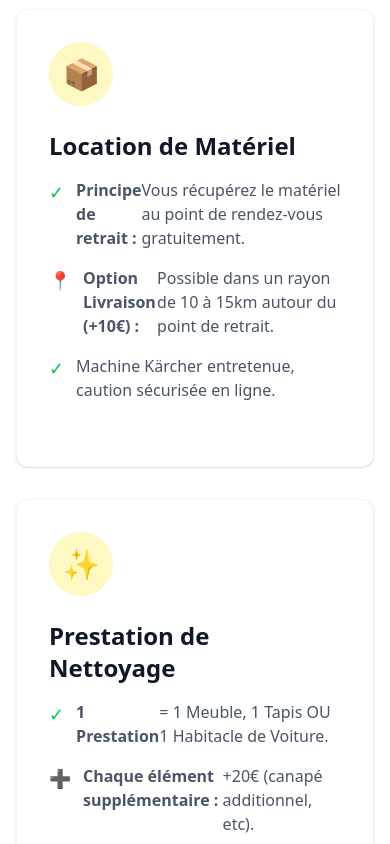
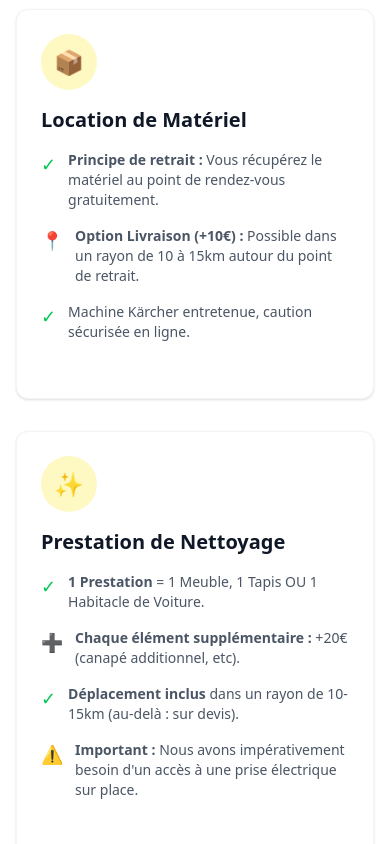
Before and after one commit to mengestion/shampouineuse-site, a Next.js app: page / in a window 390 px wide. Shown: the part 940-1784 px from the top of the page. Built offline with nearby package versions, Linux system fonts and the light colour scheme.

Commit message:
ui: optimisation affichage mobile section tarifs (textes et espacements)

```diff
--- a/app/page.tsx
+++ b/app/page.tsx
@@ -56,29 +56,29 @@ export default function Home() {
           </div>
           <div className="grid grid-cols-1 md:grid-cols-2 gap-8">
             {/* Location Card */}
-            <div className="bg-white p-8 rounded-xl shadow-sm border border-gray-100 hover:shadow-md transition">
-              <div className="w-16 h-16 bg-yellow-100 text-[#F3C300] rounded-full flex items-center justify-center mb-6 text-3xl font-bold">
+            <div className="bg-white p-6 md:p-8 rounded-xl shadow-sm border border-gray-100 hover:shadow-md transition">
+              <div className="w-14 h-14 md:w-16 md:h-16 bg-yellow-100 text-[#F3C300] rounded-full flex items-center justify-center mb-4 md:mb-6 text-2xl md:text-3xl font-bold">
                 📦
               </div>
-              <h3 className="text-2xl font-bold text-gray-900 mb-4">Location de Matériel</h3>
-              <ul className="space-y-4 text-gray-600 mb-8">
-                <li className="flex items-start"><span className="text-green-500 mr-3 text-lg">✓</span> <b>Principe de retrait :</b> Vous récupérez le matériel au point de rendez-vous gratuitement.</li>
-                <li className="flex items-start"><span className="text-[#F3C300] mr-3 text-lg">📍</span> <b>Option Livraison (+10€) :</b> Possible dans un rayon de 10 à 15km autour du point de retrait.</li>
-                <li className="flex items-start"><span className="text-green-500 mr-3 text-lg">✓</span> Machine Kärcher entretenue, caution sécurisée en ligne.</li>
+              <h3 className="text-xl md:text-2xl font-bold text-gray-900 mb-4">Location de Matériel</h3>
+              <ul className="space-y-4 text-sm md:text-base text-gray-600 mb-8">
+                <li className="flex items-start"><span className="text-green-500 mr-3 text-lg">✓</span> <span><b>Principe de retrait :</b> Vous récupérez le matériel au point de rendez-vous gratuitement.</span></li>
+                <li className="flex items-start"><span className="text-[#F3C300] mr-3 text-lg">📍</span> <span><b>Option Livraison (+10€) :</b> Possible dans un rayon de 10 à 15km autour du point de retrait.</span></li>
+                <li className="flex items-start"><span className="text-green-500 mr-3 text-lg">✓</span> <span>Machine Kärcher entretenue, caution sécurisée en ligne.</span></li>
               </ul>
             </div>
 
             {/* Prestation Card */}
-            <div className="bg-white p-8 rounded-xl shadow-sm border border-gray-100 hover:shadow-md transition">
-              <div className="w-16 h-16 bg-yellow-100 text-[#F3C300] rounded-full flex items-center justify-center mb-6 text-3xl font-bold">
+            <div className="bg-white p-6 md:p-8 rounded-xl shadow-sm border border-gray-100 hover:shadow-md transition">
+              <div className="w-14 h-14 md:w-16 md:h-16 bg-yellow-100 text-[#F3C300] rounded-full flex items-center justify-center mb-4 md:mb-6 text-2xl md:text-3xl font-bold">
                 ✨
               </div>
-              <h3 className="text-2xl font-bold text-gray-900 mb-4">Prestation de Nettoyage</h3>
-              <ul className="space-y-4 text-gray-600 mb-8">
-                <li className="flex items-start"><span className="text-green-500 mr-3 text-lg">✓</span> <b>1 Prestation</b> = 1 Meuble, 1 Tapis OU 1 Habitacle de Voiture.</li>
-                <li className="flex items-start"><span className="text-[#F3C300] mr-3 text-lg">➕</span> <b>Chaque élément supplémentaire :</b> +20€ (canapé additionnel, etc).</li>
-                <li className="flex items-start"><span className="text-green-500 mr-3 text-lg">✓</span> <b>Déplacement inclus</b> dans un rayon de 10-15km (au-delà : sur devis).</li>
-                <li className="flex items-start"><span className="text-red-500 mr-3 text-lg">⚠️</span> <b>Important :</b> Nous avons impérativement besoin d'un accès à une prise électrique sur place.</li>
+              <h3 className="text-xl md:text-2xl font-bold text-gray-900 mb-4">Prestation de Nettoyage</h3>
+              <ul className="space-y-4 text-sm md:text-base text-gray-600 mb-8">
+                <li className="flex items-start"><span className="text-green-500 mr-3 text-lg">✓</span> <span><b>1 Prestation</b> = 1 Meuble, 1 Tapis OU 1 Habitacle de Voiture.</span></li>
+                <li className="flex items-start"><span className="text-[#F3C300] mr-3 text-lg">➕</span> <span><b>Chaque élément supplémentaire :</b> +20€ (canapé additionnel, etc).</span></li>
+                <li className="flex items-start"><span className="text-green-500 mr-3 text-lg">✓</span> <span><b>Déplacement inclus</b> dans un rayon de 10-15km (au-delà : sur devis).</span></li>
+                <li className="flex items-start"><span className="text-red-500 mr-3 text-lg">⚠️</span> <span><b>Important :</b> Nous avons impérativement besoin d'un accès à une prise électrique sur place.</span></li>
               </ul>
             </div>
           </div>
```
